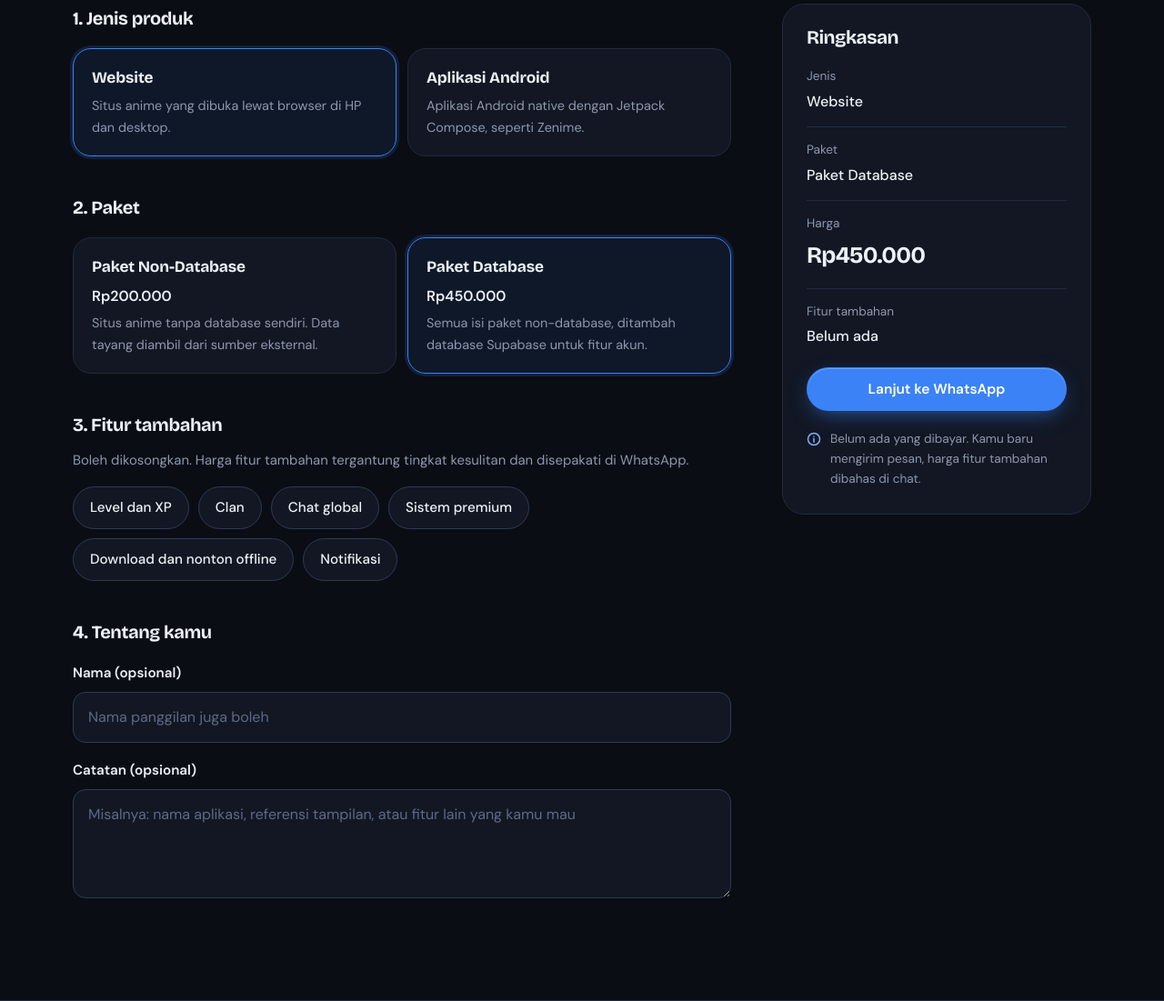
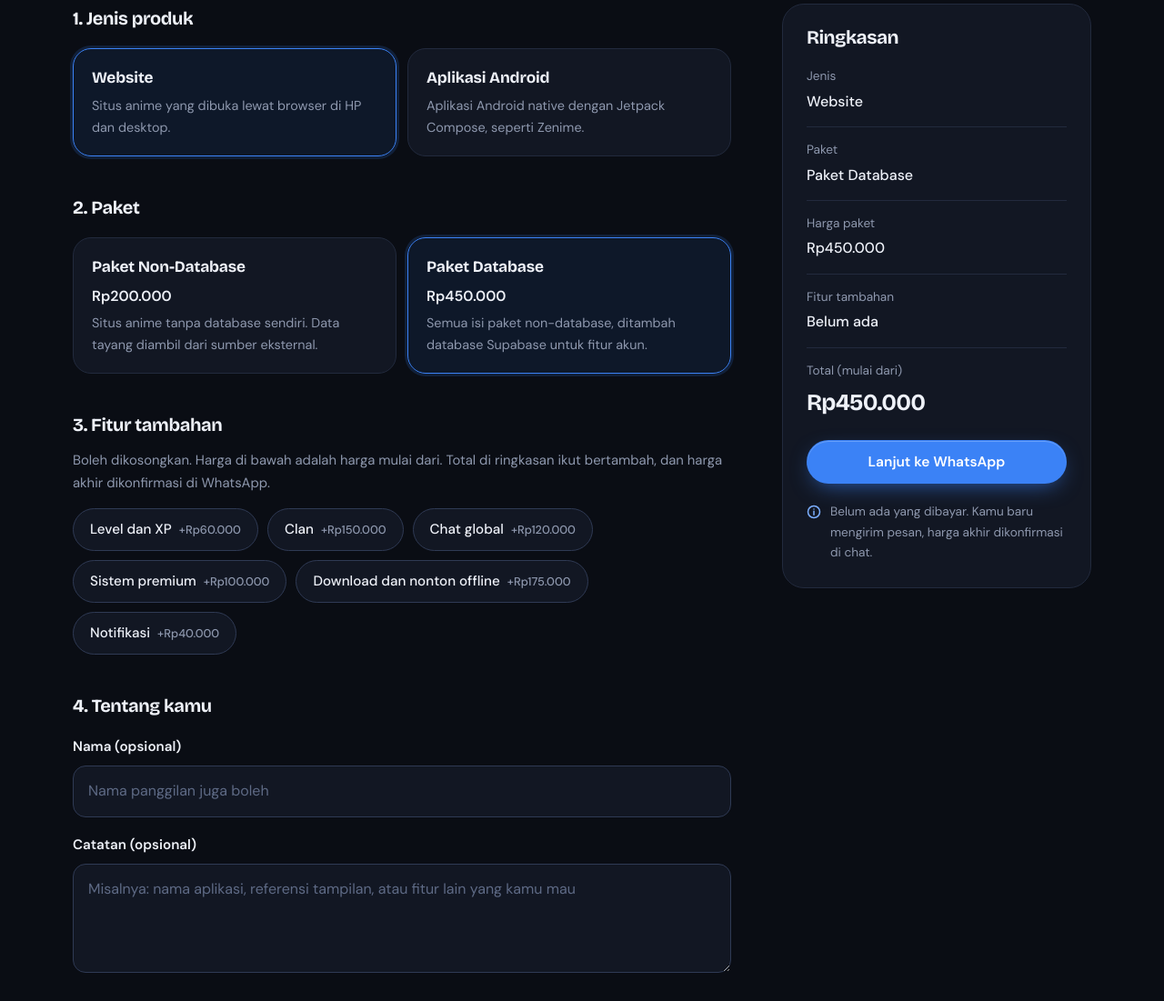
Before and after one commit to Dayynime/Dayynime, a Flask app: page /pesan in a window 1280 px wide. Shown: the part 362-1463 px from the top of the page at 91% size. Run offline with Flask 3, Linux system fonts and the light colour scheme.

```diff
--- a/app.py
+++ b/app.py
@@ -336,14 +336,16 @@ SERVICE_DETAILS = {
 }
 
 # Pilihan fitur tambahan di form pemesanan (/pesan)
-FEATURE_OPTIONS = [
-    "Level dan XP",
-    "Clan",
-    "Chat global",
-    "Sistem premium",
-    "Download dan nonton offline",
-    "Notifikasi",
-]
+# Harga "mulai dari" tiap fitur tambahan (rupiah). Total di ringkasan dihitung dari sini.
+FEATURE_PRICES = {
+    "Level dan XP": 60_000,
+    "Clan": 150_000,
+    "Chat global": 120_000,
+    "Sistem premium": 100_000,
+    "Download dan nonton offline": 175_000,
+    "Notifikasi": 40_000,
+}
+FEATURE_OPTIONS = list(FEATURE_PRICES)
 COMMUNITY_FEATURES = ["Level dan XP", "Clan", "Chat global", "Sistem premium"]
 
 # Halaman detail karya (/karya/<slug>)
@@ -611,6 +613,8 @@ def pesan():
         jenis=jenis,
         selected=selected,
         features=FEATURE_OPTIONS,
+        feature_prices=FEATURE_PRICES,
+        feat_total=sum(FEATURE_PRICES[f] for f in checked),
         checked=checked,
     )
 
@@ -634,12 +638,18 @@ def pesan_kirim():
     nama = request.args.get("nama", "").strip()[:60]
     catatan = request.args.get("catatan", "").strip()[:600]
 
+    fitur_teks = (
+        ", ".join(f"{f} ({rupiah(FEATURE_PRICES[f])})" for f in fitur) if fitur else "belum ada"
+    )
     lines = [
         "Halo Dayynime, saya mau pesan:",
         f"- Jenis: {cat['label']}",
         f"- Paket: {pkg['name']} ({harga_teks})",
-        f"- Fitur tambahan: {', '.join(fitur) if fitur else 'belum ada'}",
+        f"- Fitur tambahan: {fitur_teks}",
     ]
+    if pkg["price"]:
+        total = pkg["price"] + sum(FEATURE_PRICES[f] for f in fitur)
+        lines.append(f"- Estimasi total: mulai dari {rupiah(total)}")
     if nama:
         lines.append(f"- Nama: {nama}")
     if catatan:
--- a/static/css/style.css
+++ b/static/css/style.css
@@ -391,8 +391,10 @@ a.inline:hover{color:var(--text)}
 .opt-in:focus-visible+.opt,.opt-in:focus-visible+.chk{outline:2px solid var(--blue-2);outline-offset:3px}
 .chk-list{display:flex;flex-wrap:wrap;gap:10px}
 .chk{display:inline-flex;align-items:center;gap:8px;padding:10px 18px;border-radius:999px;border:1px solid var(--line-2);background:var(--surface);font-size:.95rem;font-weight:500;cursor:pointer;transition:border-color .25s,background .25s,color .25s}
+.chk small{font-size:.8rem;font-weight:500;color:var(--muted);transition:color .25s}
 .chk:hover{border-color:#475574}
 .opt-in:checked+.chk{border-color:var(--blue);background:rgba(59,130,246,.12);color:var(--blue-2)}
+.opt-in:checked+.chk small{color:inherit;opacity:.8}
 .opt-in:checked+.chk::before{content:"";width:12px;height:7px;margin-top:-3px;border-left:2px solid currentColor;border-bottom:2px solid currentColor;transform:rotate(-45deg)}
 .fields{display:grid;gap:18px}
 .field{display:grid;gap:8px}
--- a/static/js/main.js
+++ b/static/js/main.js
@@ -49,17 +49,22 @@
   // form pemesanan: ringkasan ikut berubah saat pilihan diganti
   const order = $('#order');
   if (order) {
-    const out = { kind: $('#sum-kind'), pkg: $('#sum-pkg'), price: $('#sum-price'), feat: $('#sum-feat') };
+    const out = { kind: $('#sum-kind'), pkg: $('#sum-pkg'), pkgPrice: $('#sum-pkg-price'), price: $('#sum-price'), feat: $('#sum-feat') };
     const rupiah = (n) => 'Rp' + Number(n).toLocaleString('id-ID');
     const sync = () => {
       const j = order.querySelector('input[name="jenis"]:checked');
       if (!j) return;
       const p = order.querySelector(`input[name="paket_${j.value}"]:checked`);
-      const feats = $$('input[name="fitur"]:checked', order).map((i) => i.value);
+      const feats = $$('input[name="fitur"]:checked', order);
+      const featTotal = feats.reduce((sum, i) => sum + Number(i.dataset.price || 0), 0);
+      const base = p && p.dataset.price ? Number(p.dataset.price) : null;
       out.kind.textContent = j.dataset.label;
       out.pkg.textContent = p ? p.dataset.name : '-';
-      out.price.textContent = p && p.dataset.price ? rupiah(p.dataset.price) : 'Tanya dulu';
-      out.feat.textContent = feats.length ? feats.join(', ') : 'Belum ada';
+      out.pkgPrice.textContent = base ? rupiah(base) : 'Tanya dulu';
+      out.price.textContent = base ? rupiah(base + featTotal) : 'Tanya dulu';
+      out.feat.textContent = feats.length
+        ? feats.map((i) => `${i.value} (+${rupiah(i.dataset.price)})`).join(', ')
+        : 'Belum ada';
     };
     order.addEventListener('change', sync);
     sync();
--- a/templates/pesan.html
+++ b/templates/pesan.html
@@ -59,12 +59,12 @@
 
       <fieldset class="step">
         <legend>3. Fitur tambahan</legend>
-        <p class="hint">Boleh dikosongkan. Harga fitur tambahan tergantung tingkat kesulitan dan disepakati di WhatsApp.</p>
+        <p class="hint">Boleh dikosongkan. Harga di bawah adalah harga mulai dari. Total di ringkasan ikut bertambah, dan harga akhir dikonfirmasi di WhatsApp.</p>
         <div class="chk-list">
           {% for f in features %}
           <span>
-            <input class="opt-in" type="checkbox" name="fitur" id="f-{{ loop.index0 }}" value="{{ f }}"{% if f in checked %} checked{% endif %}>
-            <label class="chk" for="f-{{ loop.index0 }}">{{ f }}</label>
+            <input class="opt-in" type="checkbox" name="fitur" id="f-{{ loop.index0 }}" value="{{ f }}" data-price="{{ feature_prices[f] }}"{% if f in checked %} checked{% endif %}>
+            <label class="chk" for="f-{{ loop.index0 }}">{{ f }} <small>+{{ feature_prices[f]|rupiah }}</small></label>
           </span>
           {% endfor %}
         </div>
@@ -92,11 +92,12 @@
       <dl>
         <div><dt>Jenis</dt><dd id="sum-kind">{{ cat.label }}</dd></div>
         <div><dt>Paket</dt><dd id="sum-pkg">{{ pkg.name }}</dd></div>
-        <div><dt>Harga</dt><dd id="sum-price" class="big">{% if pkg.price %}{{ pkg.price|rupiah }}{% else %}Tanya dulu{% endif %}</dd></div>
-        <div><dt>Fitur tambahan</dt><dd id="sum-feat">{{ checked|join(', ') if checked else 'Belum ada' }}</dd></div>
+        <div><dt>Harga paket</dt><dd id="sum-pkg-price">{% if pkg.price %}{{ pkg.price|rupiah }}{% else %}Tanya dulu{% endif %}</dd></div>
+        <div><dt>Fitur tambahan</dt><dd id="sum-feat">{% if checked %}{% for f in checked %}{{ f }} (+{{ feature_prices[f]|rupiah }}){{ ', ' if not loop.last }}{% endfor %}{% else %}Belum ada{% endif %}</dd></div>
+        <div><dt>Total (mulai dari)</dt><dd id="sum-price" class="big">{% if pkg.price %}{{ (pkg.price + feat_total)|rupiah }}{% else %}Tanya dulu{% endif %}</dd></div>
       </dl>
       <button class="btn solid" type="submit">Lanjut ke WhatsApp</button>
-      <p class="fine">{{ info_icon() }}Belum ada yang dibayar. Kamu baru mengirim pesan, harga fitur tambahan dibahas di chat.</p>
+      <p class="fine">{{ info_icon() }}Belum ada yang dibayar. Kamu baru mengirim pesan, harga akhir dikonfirmasi di chat.</p>
     </aside>
   </form>
 </section>
```
